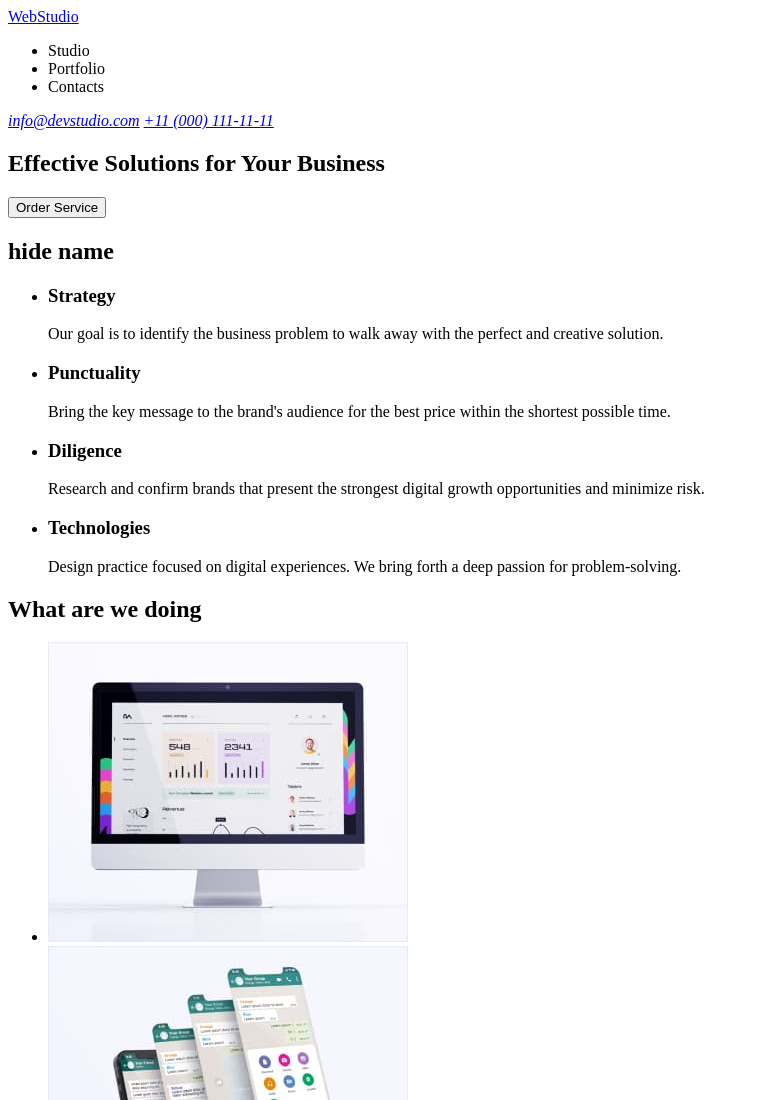
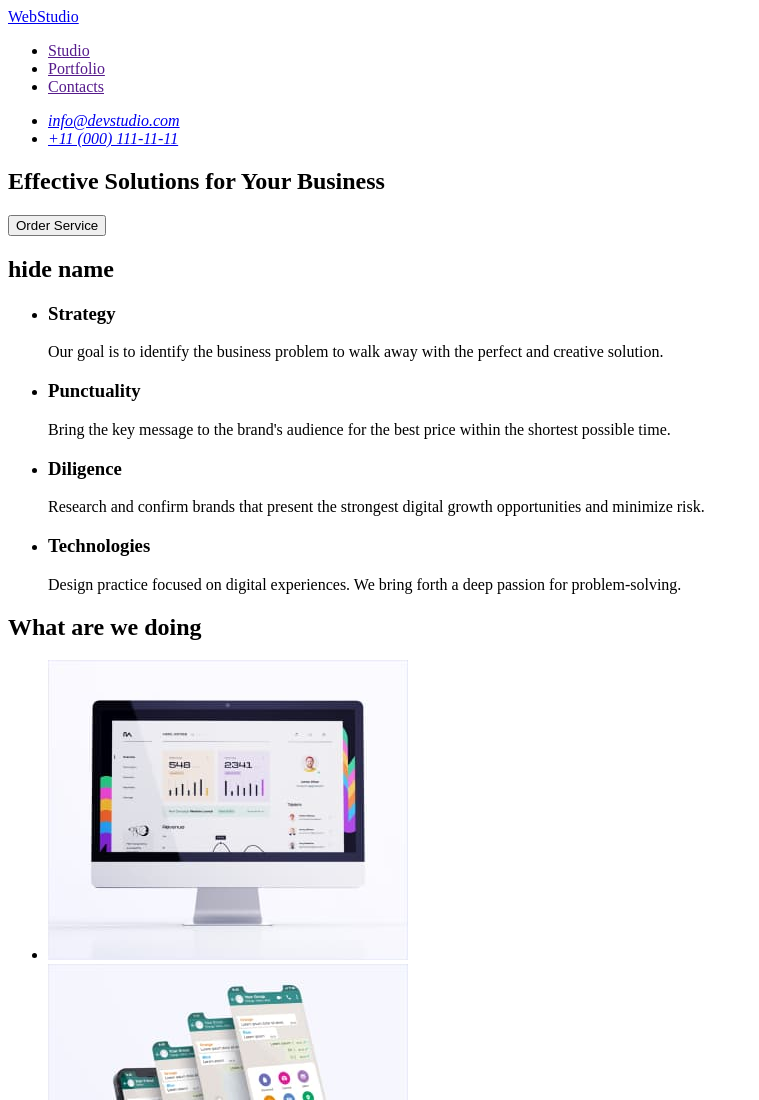
Before and after one commit to WaldemarYW/goit-markup-hw-01, a plain HTML site: page index.html in a window 1280 px wide. Shown: the top 1100 px of the page, without its empty margins (0-759 px from the left). Drawn offline with Linux system fonts and the light colour scheme.

Commit message:
html fix 2

```diff
--- a/index.html
+++ b/index.html
@@ -11,14 +11,16 @@
       <nav>
         <a href="./index.html">WebStudio</a>
         <ul>
-          <li><a href=""></a>Studio</li>
-          <li><a href=""></a>Portfolio</li>
-          <li><a href=""></a>Contacts</li>
+          <li><a href="">Studio</a></li>
+          <li><a href="">Portfolio</a></li>
+          <li><a href="">Contacts</a></li>
         </ul>
       </nav>
       <address>
-        <a href="mailto:info@devstudio.com">info@devstudio.com</a>
-        <a href="tel:+110001111111">+11 (000) 111-11-11</a>
+        <ul>
+          <li><a href="mailto:info@devstudio.com">info@devstudio.com</a></li>
+          <li><a href="tel:+110001111111">+11 (000) 111-11-11</a></li>
+        </ul>
       </address>
     </header>
     <main>
```
